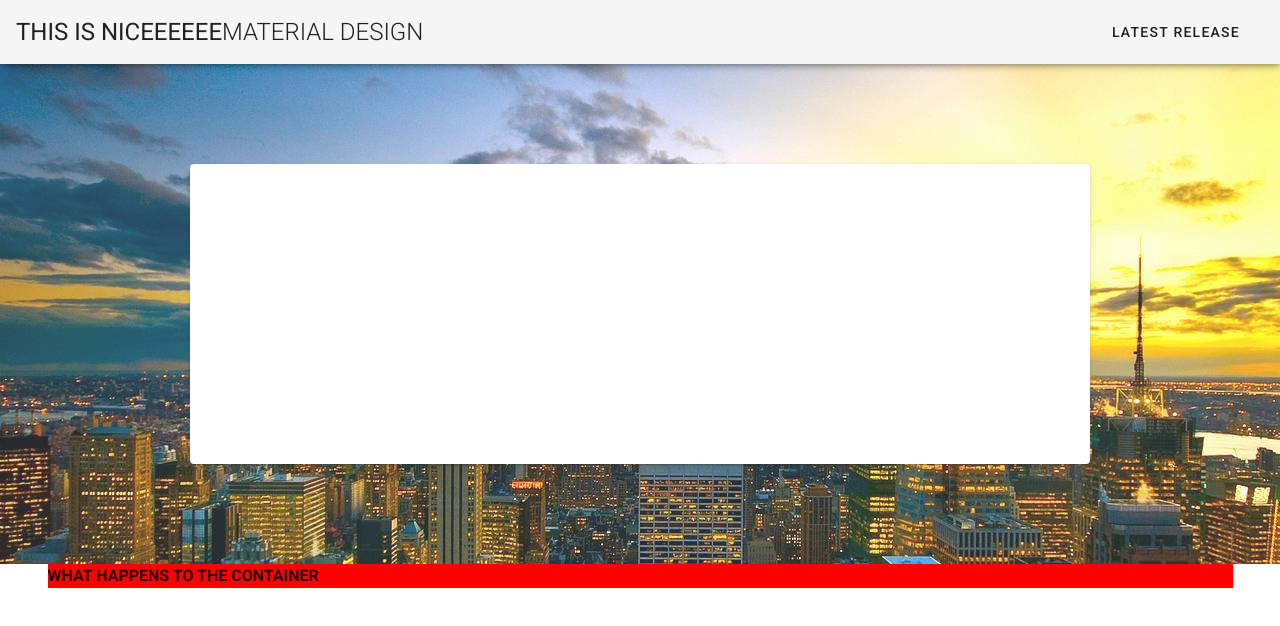
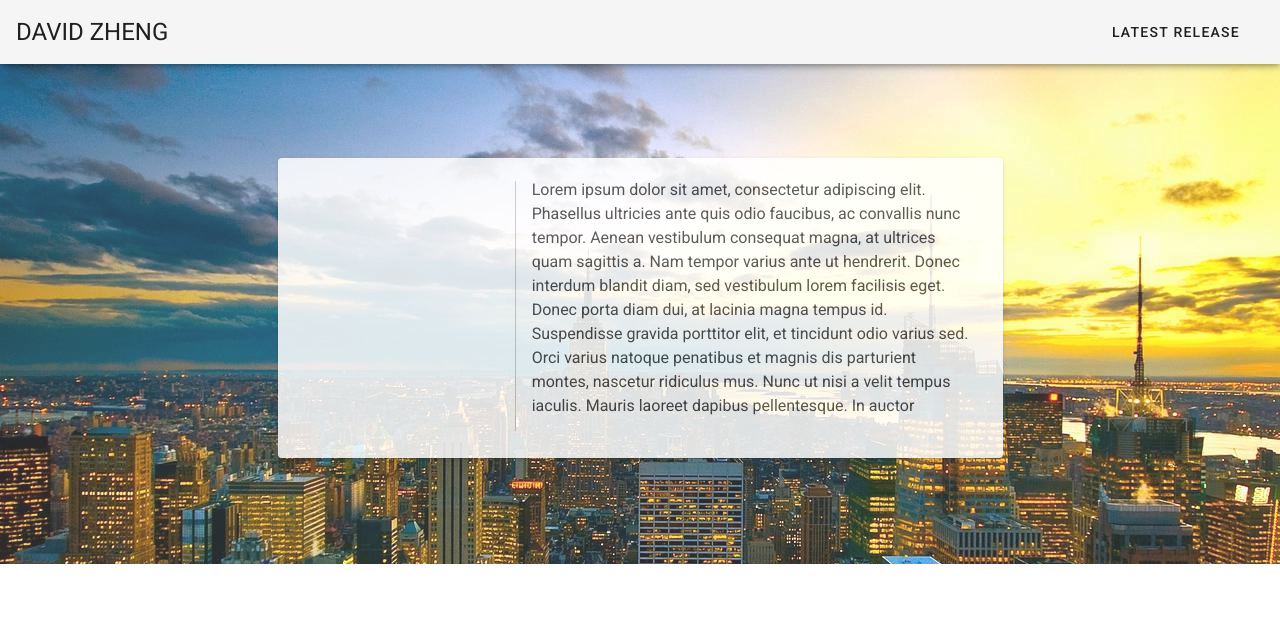
Before and after one commit to DavidDev21/portfolioSite-v2, a Vue app in the folder site/: page / in a window 1280 px wide. Shown: the top 626 px of the page. Built offline with nearby package versions, Linux system fonts and the light colour scheme.

Commit message:
worked on profile card, alignment and spacing of img

```diff
--- a/site/src/App.vue
+++ b/site/src/App.vue
@@ -2,8 +2,8 @@
   <v-app>
     <v-app-bar app>
       <v-toolbar-title class="headline text-uppercase">
-        <span>This is niceeeeee</span>
-        <span class="font-weight-light">MATERIAL DESIGN</span>
+        <span>David Zheng</span>
+        <span class="font-weight-light"></span>
       </v-toolbar-title>
       <v-spacer></v-spacer>
       <v-btn
--- a/site/src/views/Main.vue
+++ b/site/src/views/Main.vue
@@ -1,29 +1,35 @@
 <template>
   <div>
+    <v-container class="container_style" fluid>
+      <!-- Profile Card Section / Top Intro Section-->
+      <v-layout row wrap>
         <v-parallax class="parallax_image elevation--0" :src="require('@/assets/NYC_background.jpg')">
           <v-layout align-center justify-center row>
             <v-flex>
-          <v-card class="mx-auto" min-height="300px" max-width="900px">
-            <v-layout>
-              <v-flex shrink>
+              <v-card class="mx-auto profile_card" min-height="300px" max-width="725px">
+                <v-layout row wrap align-center justify-center>
+                  <v-flex md3 shrink class="mr-4">
                     <v-img
+                      class="profile_img"
                       :src="require('@/assets/profile_picture.jpg')"
-                  height="200"
-                  width="200"
+                      max-height="200px"
+                      width="225px"
                     >
                     </v-img>
+                  </v-flex>
+
+                  <div class="divider_line">
+                  </div>
+                  <v-flex md7 ml-4 my-5>
+                    <p>
+                      Lorem ipsum dolor sit amet, consectetur adipiscing elit. Phasellus ultricies ante quis odio faucibus, ac convallis nunc tempor. Aenean vestibulum consequat magna, at ultrices quam sagittis a. Nam tempor varius ante ut hendrerit. Donec interdum blandit diam, sed vestibulum lorem facilisis eget. Donec porta diam dui, at lacinia magna tempus id. Suspendisse gravida porttitor elit, et tincidunt odio varius sed. Orci varius natoque penatibus et magnis dis parturient montes, nascetur ridiculus mus. Nunc ut nisi a velit tempus iaculis. Mauris laoreet dapibus pellentesque. In auctor
+                    </p>
                   </v-flex>
                 </v-layout>
               </v-card>
             </v-flex>
           </v-layout>
         </v-parallax>
-    <v-container class="container_style">
-      <!-- Profile Card Section / Top Intro Section-->
-      <v-layout row wrap>
-          <v-flex>
-              <h4 class="test">WHAT HAPPENS TO THE CONTAINER</h4>
-          </v-flex>
       <!-- Then follows Education-->
 
       <!-- Experience -->
@@ -39,6 +45,28 @@
 {
   background: red;
 }
+
+.divider_line
+{
+  border-left: 1.5px solid gray;
+  opacity: .5;
+  height: 250px;
+}
+
+.profile_img
+{
+  border-radius: 10%;
+}
+
+.profile_content
+{
+  opacity: 1;
+}
+.profile_card
+{
+  border-radius: 5%;
+  opacity: .85;
+}
 .parallax_image
 {
   width: 100%;
@@ -50,6 +78,7 @@
 {
 }
 </style>
+
 <script>
 export default {
   data: () => ({
```
Lines whose indentation alone changed are shown as unchanged.
